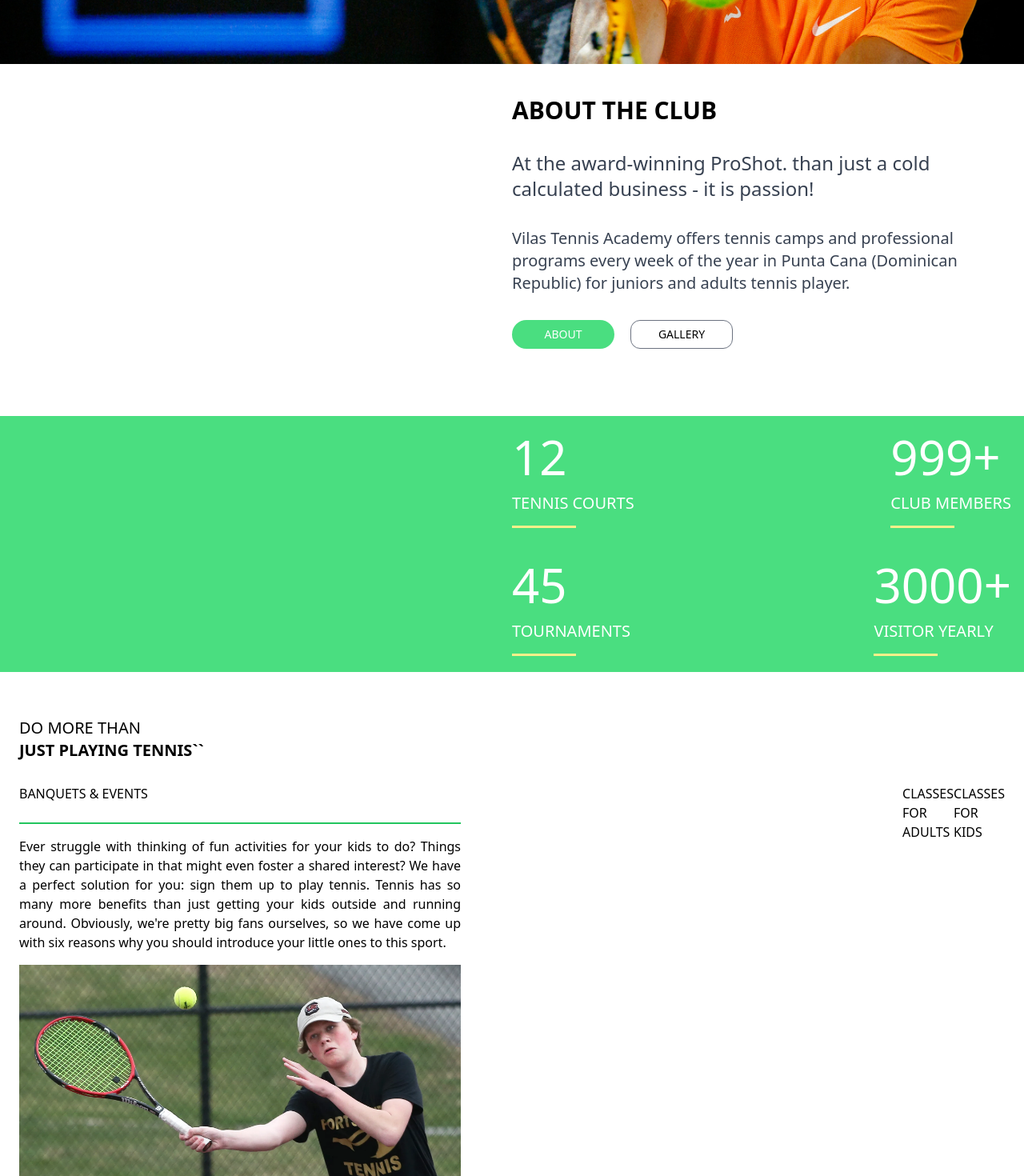
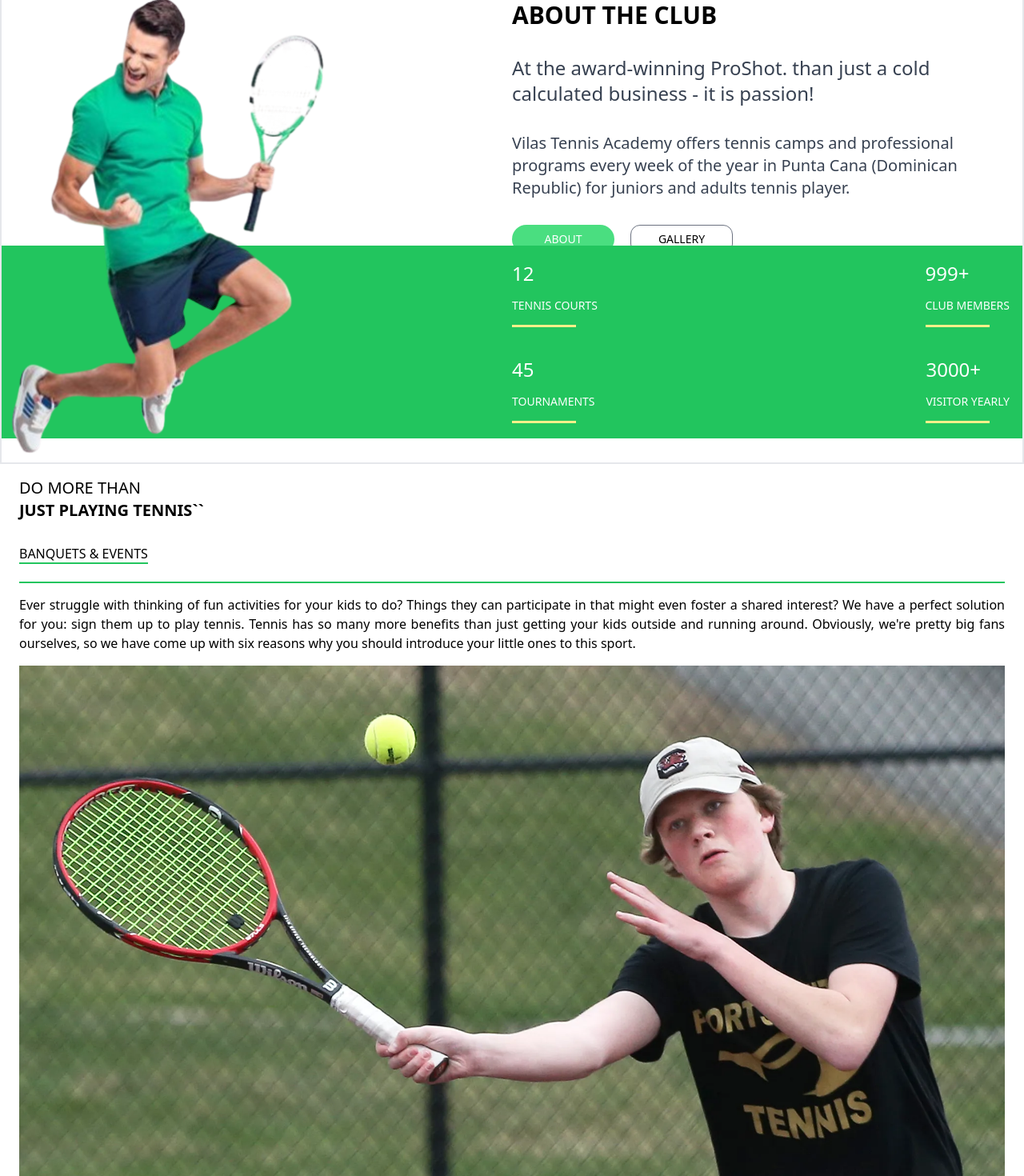
Before and after one commit to PrRonald/TennisLandingPage, a React (Create React App) app: page / in a window 1280 px wide. Shown: the part 320-1790 px from the top of the page at 80% size. Built offline with nearby package versions, Linux system fonts and the light colour scheme.

Commit message:
the Info components was add, the player img was update and the about component was update

```diff
--- a/public/index.html
+++ b/public/index.html
@@ -8,20 +8,9 @@
       name="description"
       content="Web site created using create-react-app"
     />
-    <title>React App</title>
+    <title>Tennis</title>
   </head>
   <body>
-    <noscript>You need to enable JavaScript to run this app.</noscript>
     <div id="root"></div>
-    <!--
-      This HTML file is a template.
-      If you open it directly in the browser, you will see an empty page.
-
-      You can add webfonts, meta tags, or analytics to this file.
-      The build step will place the bundled scripts into the <body> tag.
-
-      To begin the development, run `npm start` or `yarn start`.
-      To create a production bundle, use `npm run build` or `yarn build`.
-    -->
   </body>
 </html>
--- a/src/components/FrontPage.jsx
+++ b/src/components/FrontPage.jsx
@@ -1,9 +1,9 @@
 export const FrontPage = () => {
     return (
         <section
-            className="w-full h-[70vh] px-6  md:px-21 md:h-[50vh] bg-mobile-front
-            md:bg-desktop-front bg-cover bg-center">
-            <div className="w-full h-full flex flex-col items-center gap-4 justify-center
+            className="w-full h-[50vh] max-h-[300px] px-6  md:px-21 md:h-[50vh] bg-mobile-front
+            sm:bg-desktop-front bg-cover bg-center ">
+            <div className="w-full h-full flex flex-col items-center xl:gap-4 gap-2 justify-center
                      xl:w-1/2 md:items-start">
                 <h1 className="w-full text-2xl font-light text-white text-center
                         md:text-start ">
--- /dev/null
+++ b/src/components/Info.jsx
@@ -0,0 +1,24 @@
+import { AboutClub } from "./AboutClub";
+import { TableInfo } from "./TableInfo";
+
+export const Info = () => {
+    return (
+        <section className="w-full h-[100vh] tall-sm:max-h-[600px]  min-h-[600px] flex
+                xl:place-content-center xl:items-center xl:bg-desktop-player bg-contain
+                bg-no-repeat bg-left border-2 overflow-hidden " >
+            <div className="w-full xl:h-[90%] h-full  *:relative -z-10 ">
+                <div className="w-full xl:tall-sm:h-[55%] h-[60%]
+                     flex justify-end place-items-center ">
+                    <AboutClub />
+                </div>
+                <div className="w-full xl:tall-sm:h-[45%] h-[40%]
+                     bg-green-500 flex xl:justify-end TableInfo
+                          ">
+                    <TableInfo />
+
+                </div>
+
+            </div>
+        </section>
+    );
+}
--- a/src/components/Plans.jsx
+++ b/src/components/Plans.jsx
@@ -26,9 +26,12 @@
     const [check, setChecked] = useState(plans[0].title);
 
     const onChange = (event) => {
+        // const element = document.querySelector('.mm');
+        // element.scrollIntoView()
+
         setChecked(event.target.value)
-        console.log("yeess")
     }
+
 
     return (
 
@@ -42,15 +45,13 @@
                 </h2>
             </div>
             <div>
-                <div className="w-full flex flex-col xl:flex-row  ">
+                <div className="w-full flex flex-col xl:flex-col scroll-smooth">
                     {plans.map(plan => (
                         <div
-                            className="flex flex-col "
                             key={plan.id}>
                             <label
                                 className={` w-1/2
-                                ${((plan.title === check) ? "border-b-2 border-green-500" : "border-nobe"  )}
-                                  `}
+                                ${((plan.title === check) ? "border-b-2 border-green-500" : "border-none"  )}`}
                                 htmlFor={plan.title}>
                                 {plan.title}
                                 <input
@@ -62,7 +63,7 @@
                                     onChange={onChange}
                                 />
                             </label>
-                            <div className="w-1/2">
+                            <div className="w-full">
                                 <p className={` py-4
                                 ${((plan.title === check) ? "text-justify" : "hidden")}`} >
                                     {plan.planInfo}
--- a/src/components/TableInfo.jsx
+++ b/src/components/TableInfo.jsx
@@ -24,17 +24,16 @@
     ]
 
     return (
-        <section className="w-full h-[50vh] grid grid-cols-2 grid-rows-2 place-items-center
-                  xl:place-items-start xl:items-center xl:w-1/2 xl:grid-rows-[auto_auto] " >
+        <section className="xl:w-1/2 w-full h-auto grid grid-cols-2 grid-rows-2" >
             {tableInfo.map(table => (
                 <div
                     key={table.id}
-                    className={`flex flex-col gap-3.5 pr-4
+                    className={`flex flex-col gap-3.5 pr-4 sm:justify-center xl:m-0 m-auto
                     ${table.id % 2 ? "xl:place-self-start xl:self-center" : "xl:place-self-end xl:self-center "}`}>
-                    <h1 className="text-2xl font-light text-white xl:text-6xl">
+                    <h1 className="text-4xl font-light text-white sm:text-2xl">
                         {table.numbers}
                     </h1>
-                    <h2 className="text-sm font-light text-white xl:text-xl ">
+                    <h2 className="text-sm font-light text-white xl:text-sm ">
                         {table.title}
                     </h2>
                     <span className="w-[80px] h-[3px] bg-yellow-200  "></span>
--- a/src/root/Home.jsx
+++ b/src/root/Home.jsx
@@ -1,30 +1,15 @@
-import { AboutClub } from "../components/AboutClub";
 import { FrontPage } from "../components/FrontPage";
+import { Info } from "../components/Info";
 import { News } from "../components/News";
 import { Plans } from "../components/Plans";
 import { Search } from "../components/Search";
-import { TableInfo } from "../components/TableInfo";
 
 export const Home = () => {
     return (
         <section>
             <div>
                 <FrontPage />
-                <div className="w-full h-[100vh] relative">
-                    <div className="w-[600px] h-full  absolute top-0 left-[10vh]
-                        bg-desktop-player bg-no-repeat bg-center bg-[length:400px_700px] max-[1280px]:hidden ">
-
-                    </div>
-                    <div className="w-full h-full flex flex-col place-content-center">
-                        <div className="w-full xl:h-[50vh] xl:flex xl:flex-col xl:items-end">
-                            <AboutClub />
-                        </div>
-                        <div className="w-full xl:h-[40vh] flex flex-col xl:items-end bg-green-400  ">
-                            <TableInfo />
-                        </div>
-
-                    </div>
-                </div>
+                <Info />
                 <Plans />
                 <News />
                 <Search />
--- /dev/null
+++ b/src/root/Vs.jsx
@@ -0,0 +1,18 @@
+export const Vs = () => {
+    return(
+        <section className="w-full">
+            <div className="size">
+                <div className="w">
+                    <h1>
+                        32
+                    </h1>
+                </div>
+                <div className="w">
+                    <h1>
+                        Luis Ronald
+                    </h1>
+                </div>
+            </div>
+        </section>
+     );
+}
--- a/tailwind.config.js
+++ b/tailwind.config.js
@@ -3,6 +3,11 @@
   content: ["./src/**/*.{html,js,jsx}"],
   theme: {
     extend: {
+      screens: {
+        'tall-sm': { 'raw': '(min-height: 800px)' },
+        'tall-xl': { 'raw': '(min-height: 1080)' },
+        // => @media (min-height: 800px) { ... }
+      },
       padding: {
           '21': '84px'
       },
```
Also changed, not shown: src/index.js (+6 -1 lines), public/img/playerWinn.png, src/styles/index.css (line endings or trailing spaces).
